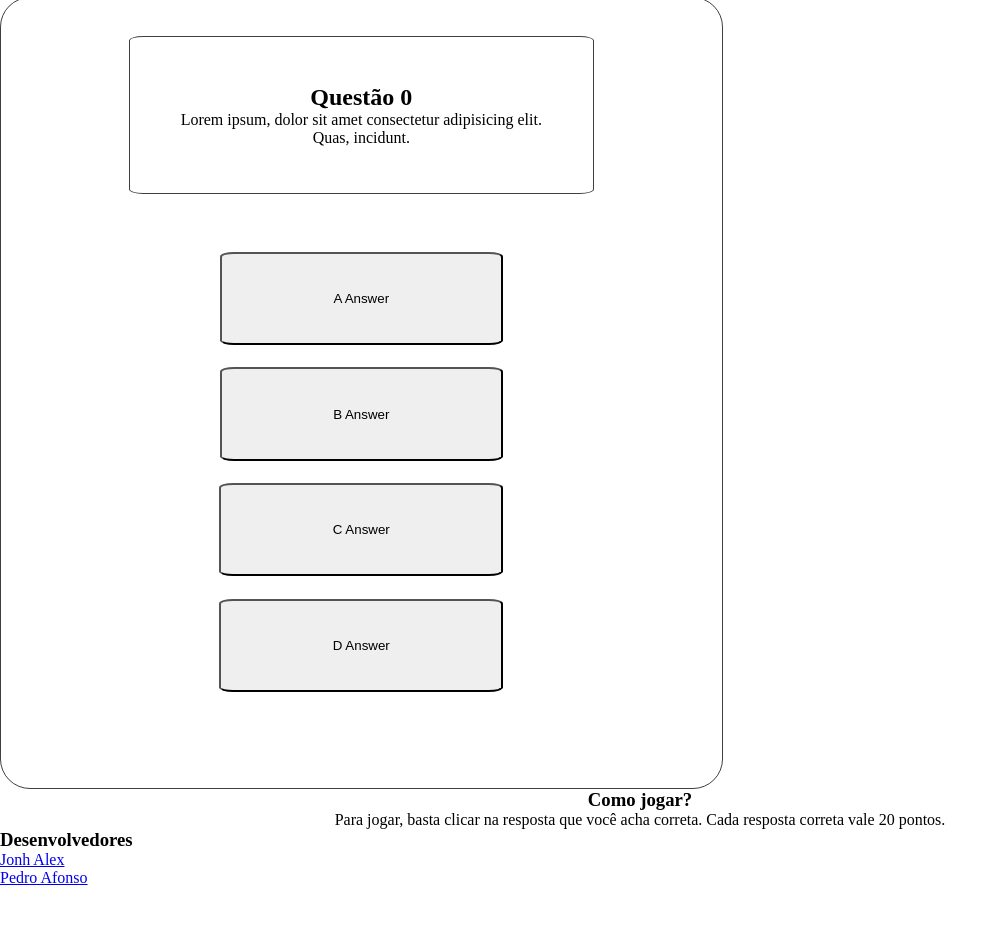
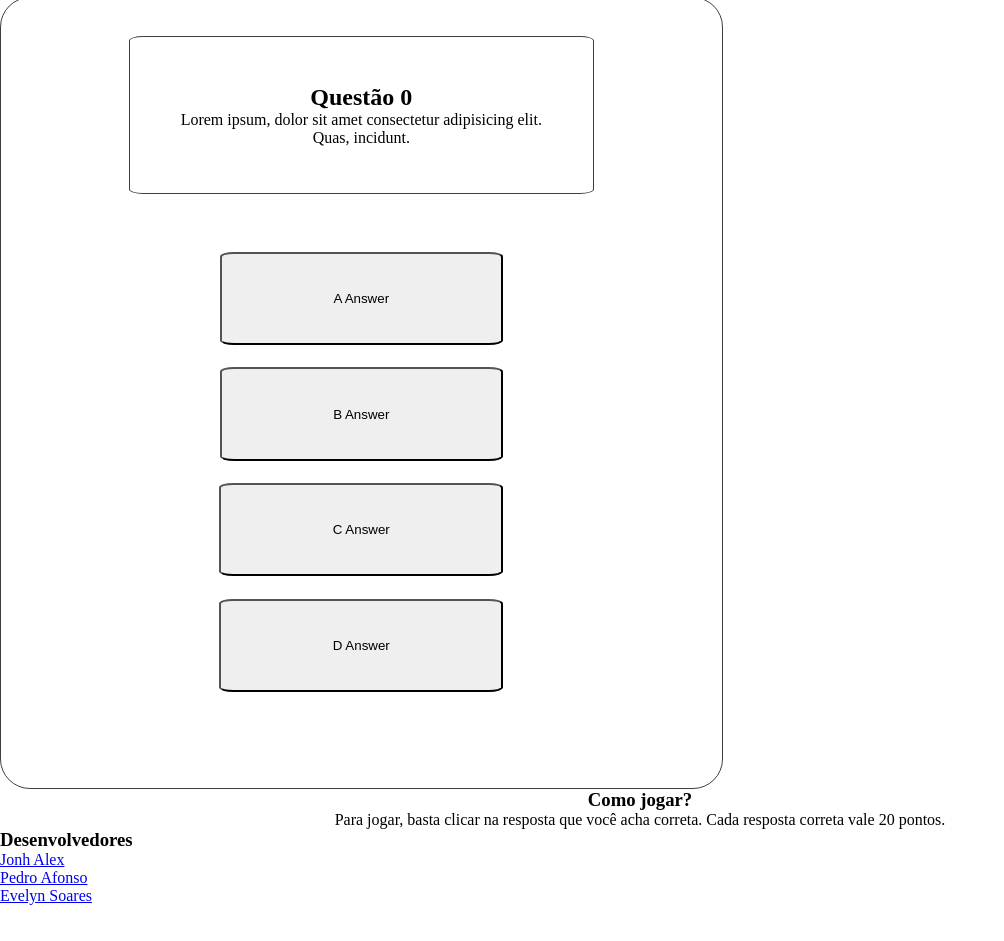
Before and after one commit to Jonhvmp/gameQuiz, a plain HTML site: page frontend/src/templates/index.html in a window 1280 px wide. Shown: the part 93-1034 px from the top of the page, without its empty margins (0-1004 px from the left). Drawn offline with Linux system fonts and the light colour scheme.

Commit message:
-Atualizei a lista de Desenvolvedores

```diff
--- a/frontend/src/templates/index.html
+++ b/frontend/src/templates/index.html
@@ -85,7 +85,7 @@
         <ul>
           <li><a href="https://github.com/Jonhvmp" target="_blank" rel="noopener noreferrer">Jonh Alex</a></li>
           <li><a href="https://github.com/Pedromanuelafonso47" target="_blank" rel="noopener noreferrer">Pedro Afonso</a></li>
-          <li><a href="http://" target="_blank" rel="noopener noreferrer"></a></li>
+          <li><a href="http://github.com/EvelynS-Dias" target="_blank" rel="noopener noreferrer">Evelyn Soares</a></li>
           <li><a href="http://" target="_blank" rel="noopener noreferrer"></a></li>
           <li><a href="http://" target="_blank" rel="noopener noreferrer"></a></li>
         </ul>
```
